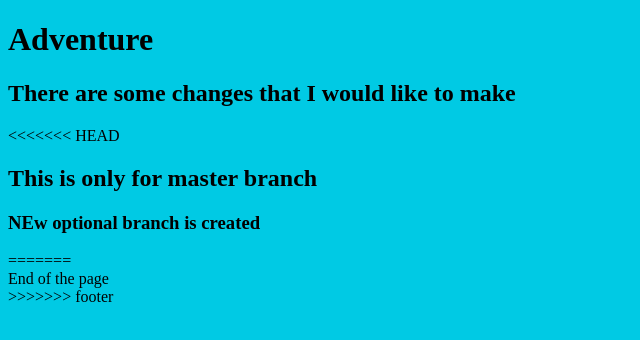
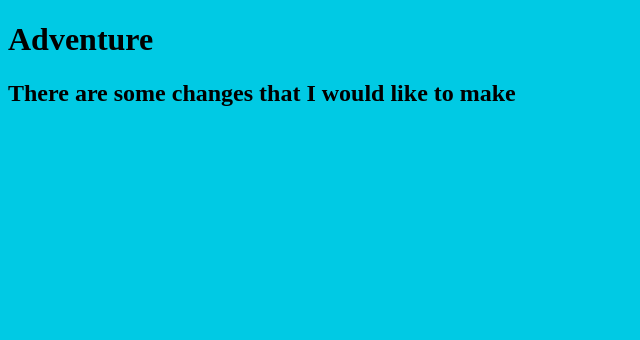
Before and after one commit to knowalldata/github_learning, a plain HTML site: page index.html in a window 1280 px wide. Shown: the whole page, without its empty margins (0-640 px from the left). Drawn offline with Linux system fonts and the light colour scheme.

Commit message:
heading in update

```diff
--- a/index.html
+++ b/index.html
@@ -14,15 +14,6 @@
 		I would like to make </h2>
 
 	</header>
-
-<<<<<<< HEAD
-	<h2>This is only for master branch</h2>
-	<h3> NEw optional branch is created </h3>
-=======
-
-	<footer> End of the page </footer>
-
->>>>>>> footer
     <script src="js/app.js"></script>
 </body>
 </html>
```
